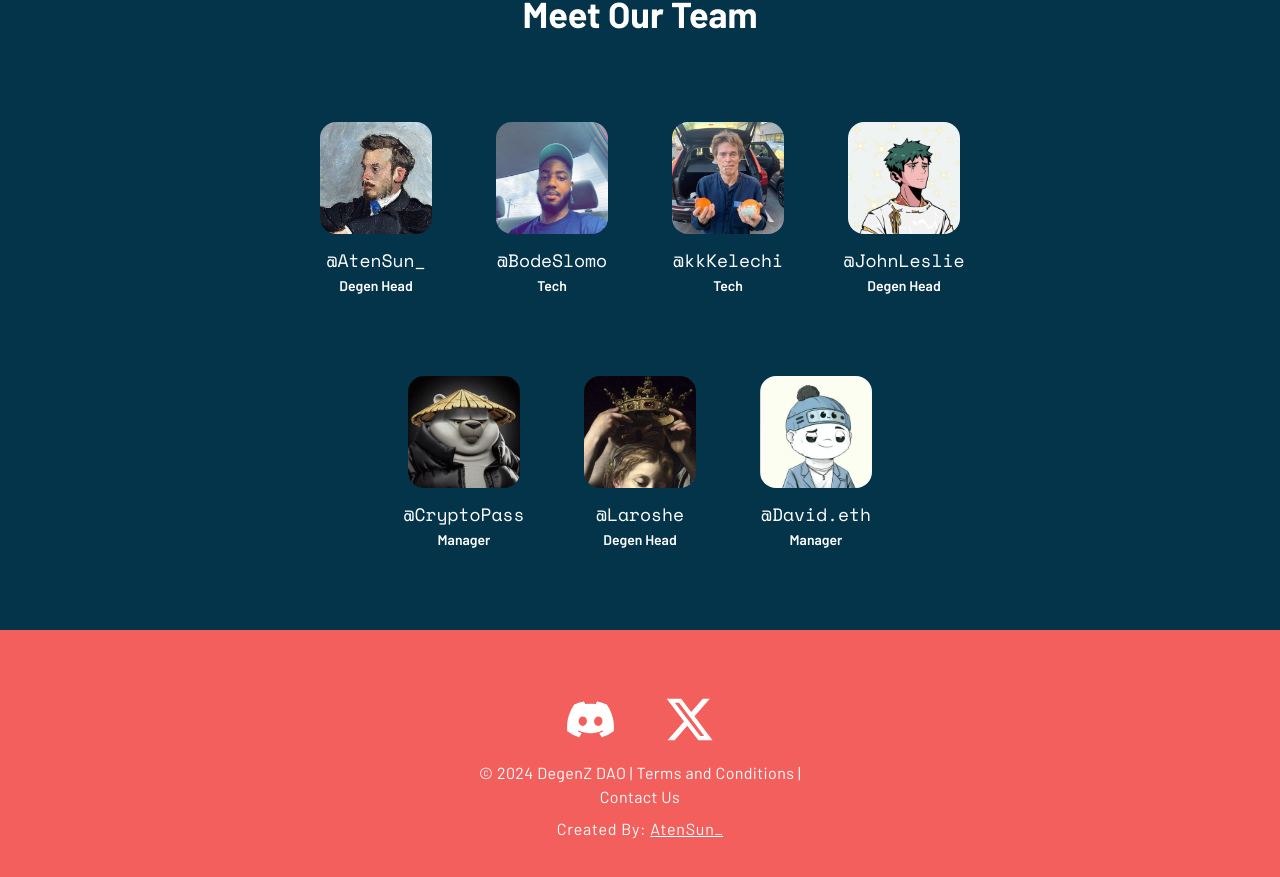
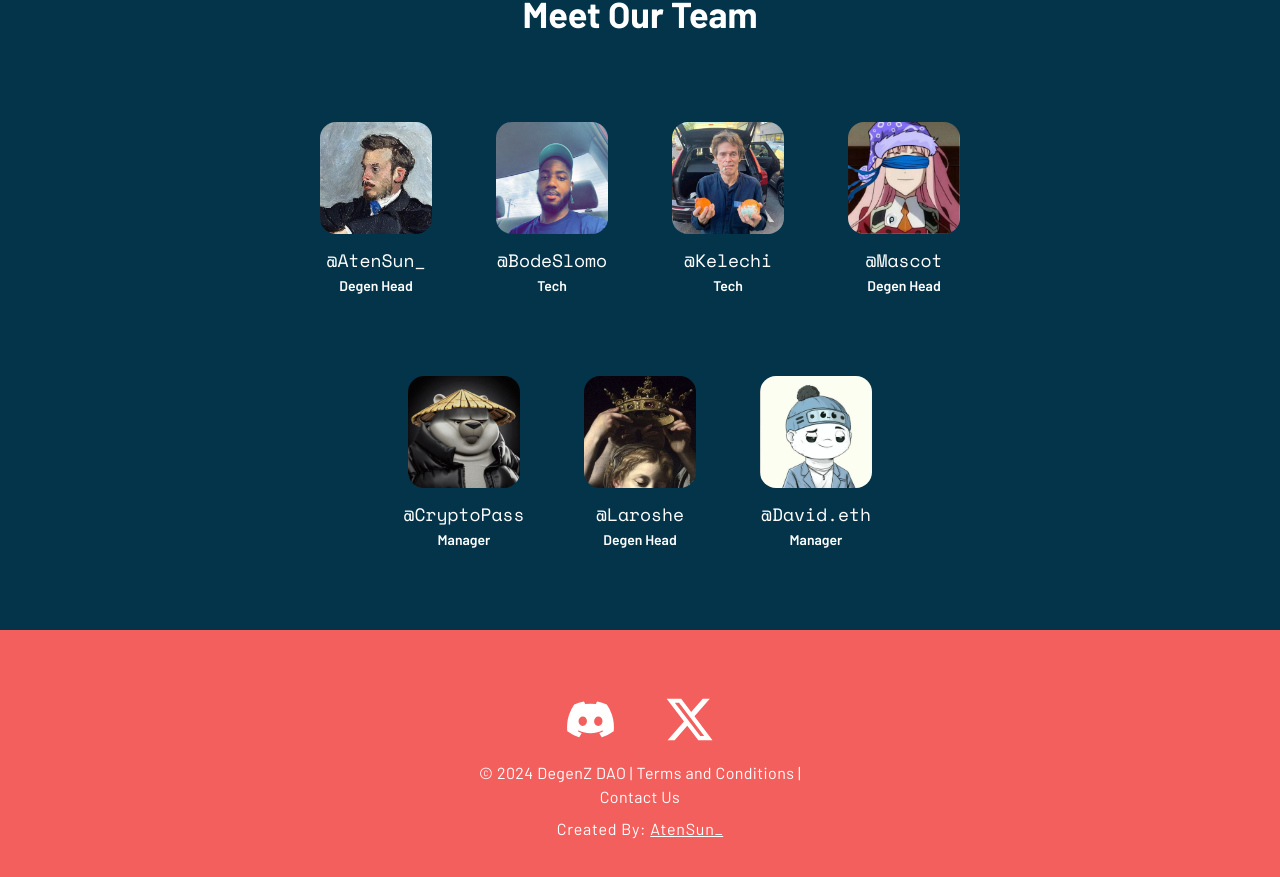
Before and after one commit to Atenbot/DegenZ, a React (Vite) app: page / in a window 1280 px wide. Shown: the part 3098-3975 px from the top of the page. Built offline with nearby package versions, Linux system fonts and the light colour scheme; a web font is replaced by a local one.

Commit message:
added mascot to team

```diff
--- a/src/Team.jsx
+++ b/src/Team.jsx
@@ -12,10 +12,10 @@ const Team = () => {
                     <figcaption className="text-white mt-2"><p className="text-center font-spaceMono text-xs">@AtenSun_</p><p className="text-center font-semibold font-barlow text-[10px]">Degen Head</p></figcaption>
                 </figure>
                 </a>
-                <a href="https://x.com/john_les_lie?t=c5F_IP8k_NvP92RIZog43w&s=09">
+                <a href="https://x.com/TobyMascot?s=09">
                 <figure className="flex flex-col items-center w-16 ">
-                    <img src="team\johnleslie.jpg" alt="" className=" h-auto rounded-xl md:rounded-3xl"/>
-                    <figcaption className="text-white mt-2"><p className="text-center font-spaceMono text-xs">@JohnLeslie</p><p className="text-center font-semibold font-barlow text-[10px]">Degen Head</p></figcaption>
+                    <img src="team\mascot.jpg" alt="" className=" h-auto rounded-xl md:rounded-3xl"/>
+                    <figcaption className="text-white mt-2"><p className="text-center font-spaceMono text-xs">@Mascot</p><p className="text-center font-semibold font-barlow text-[10px]">Degen Head</p></figcaption>
                 </figure>
                 </a>
                  </div>
@@ -24,7 +24,7 @@ const Team = () => {
                  <a href="https://x.com/kkKelechi_?t=U3gLVtvGLfJV0fDqAYAzZw&s=09">
                 <figure className="flex flex-col items-center w-16 ">
                     <img src="team\kkkelechi.jpg" alt="" className=" h-auto rounded-xl md:rounded-3xl"/>
-                    <figcaption className="text-white mt-2"><p className="text-center font-spaceMono text-xs">@kkKelechi</p><p className="text-center font-semibold font-barlow text-[10px]">Tech</p></figcaption>
+                    <figcaption className="text-white mt-2"><p className="text-center font-spaceMono text-xs">@Kelechi</p><p className="text-center font-semibold font-barlow text-[10px]">Tech</p></figcaption>
                 </figure>
                 </a>
                 <a href="https://x.com/LaRoshe_?t=U87ZKxYx9gwIBh6MiOIHDw&s=09">
@@ -75,13 +75,13 @@ const Team = () => {
                 <a href="https://x.com/kkKelechi_?t=U3gLVtvGLfJV0fDqAYAzZw&s=09">
                 <figure className="flex flex-col items-center w-24 lg:w-28 2xl:w-32">
                     <img src="team\kkkelechi.jpg" alt="" className=" h-auto rounded-2xl"/>
-                    <figcaption className="text-white mt-2 lg:mt-3"><p className="text-center font-spaceMono text-xs md:text-lg">@kkKelechi</p><p className="text-center font-semibold font-barlow text-sm pt-0.5">Tech</p></figcaption>
+                    <figcaption className="text-white mt-2 lg:mt-3"><p className="text-center font-spaceMono text-xs md:text-lg">@Kelechi</p><p className="text-center font-semibold font-barlow text-sm pt-0.5">Tech</p></figcaption>
                 </figure>
                 </a>
-                <a href="https://x.com/john_les_lie?t=c5F_IP8k_NvP92RIZog43w&s=09">
+                <a href="https://x.com/TobyMascot?s=09">
                 <figure className="flex flex-col items-center w-24 lg:w-28 2xl:w-32">
-                    <img src="team\johnleslie.jpg" alt="" className=" h-auto rounded-2xl"/>
-                    <figcaption className="text-white mt-2 lg:mt-3"><p className="text-center font-spaceMono text-xs md:text-lg">@JohnLeslie</p><p className="text-center font-semibold font-barlow text-sm pt-0.5">Degen Head</p></figcaption>
+                    <img src="team\mascot.jpg" alt="" className=" h-auto rounded-2xl"/>
+                    <figcaption className="text-white mt-2 lg:mt-3"><p className="text-center font-spaceMono text-xs md:text-lg">@Mascot</p><p className="text-center font-semibold font-barlow text-sm pt-0.5">Degen Head</p></figcaption>
                 </figure>
                 </a>
                  </div>
```
Also changed, not shown: public/team/mascot.jpg (added).
